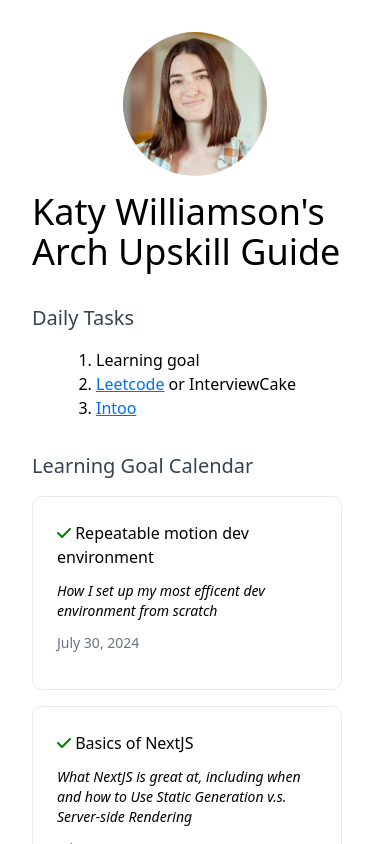
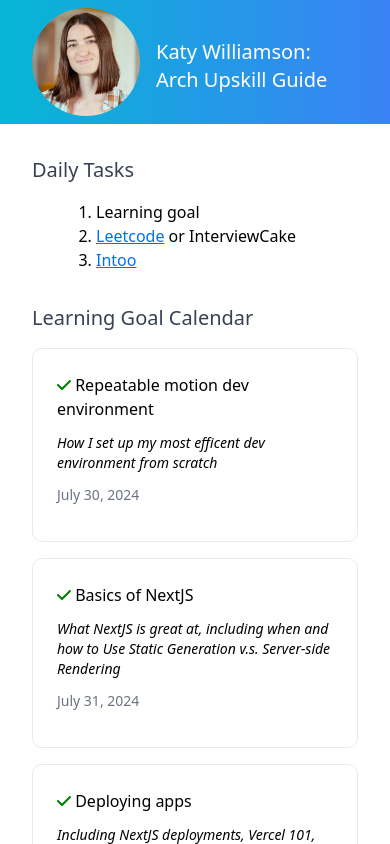
Before and after one commit to kwilliamson34/arch-upskill, a Next.js app: page / in a window 390 px wide. Shown: the top 844 px of the page. Built offline with nearby package versions, Linux system fonts and the light colour scheme.

Commit message:
layout fixes

```diff
--- a/components/calendar-item.tsx
+++ b/components/calendar-item.tsx
@@ -7,14 +7,24 @@ import {
   faQuestion,
 } from "@fortawesome/free-solid-svg-icons";
 import { FontAwesomeIcon } from "@fortawesome/react-fontawesome";
+import clsx from "clsx";
 
-export default function CalendarItem(post: Post) {
+interface Props {
+  post: Post;
+  className: string | undefined;
+}
+
+export default function CalendarItem({ post, className = "" }: Props) {
   if (post.title === "Blank") {
-    return <div className={utilStyles.cardBlank}></div>;
+    return <div className={clsx(utilStyles.cardBlank, className)}></div>;
   }
 
   return (
-    <Link href={`/posts/${post.id}`} key={post.id} className={utilStyles.card}>
+    <Link
+      href={`/posts/${post.id}`}
+      key={post.id}
+      className={clsx(utilStyles.card, className)}
+    >
       <div>
         <FontAwesomeIcon
           icon={
--- a/components/layout.js
+++ b/components/layout.js
@@ -6,12 +6,12 @@ import Link from "next/link";
 import { clsx } from "clsx";
 import Script from "next/script";
 
-const name = "Katy Williamson's Arch Upskill Guide";
+const name = "Katy Williamson: Arch Upskill Guide";
 export const siteTitle = "Katy's Next.js Learning Website";
 
 export default function Layout({ children, home }) {
   return (
-    <div className={clsx(styles.container)}>
+    <>
       <Head>
         <link rel="icon" href="/favicon.ico" />
         <Script src="https://kit.fontawesome.com/b610207085.js" />
@@ -29,21 +29,7 @@ export default function Layout({ children, home }) {
         <meta name="og:title" content={siteTitle} />
         <meta name="twitter:card" content="summary_large_image" />
       </Head>
-      <header className="flex flex-col items-center">
-        {home ? (
-          <>
-            <Image
-              priority
-              src="/images/profile.jpg"
-              className={utilStyles.borderCircle}
-              height={144}
-              width={144}
-              alt=""
-            />
-            <h1 className="text-4xl mt-4">{name}</h1>
-          </>
-        ) : (
-          <>
+      <header className="flex flex-row gap-x-4 items-center px-8 py-2 bg-gradient-to-r from-cyan-500 to-blue-500">
         <Image
           priority
           src="/images/profile.jpg"
@@ -52,14 +38,17 @@ export default function Layout({ children, home }) {
           width={108}
           alt="Katy's face"
         />
-            <h2 className="mt-2">{name}</h2>
-            <div className={styles.backToHome}>
-              <Link href="/">← Back to home</Link>
-            </div>
-          </>
+        <h2 className="mt-2 text-white">{name}</h2>
+        {!home && (
+          <Link
+            href="/"
+            className="bg-white rounded-3xl no-underline text-sm leading-loose ml-auto p-2"
+          >
+            ←<span className="hidden md:inline-block">&nbsp;Back</span>
+          </Link>
         )}
       </header>
-      <main className="mt-8 w-full">{children}</main>
-    </div>
+      <main className={clsx(styles.container, "w-full")}>{children}</main>
+    </>
   );
 }
--- a/pages/index.tsx
+++ b/pages/index.tsx
@@ -44,7 +44,7 @@ export default function Home({ allPosts }) {
         <h2 className="container mb-4">Learning Goal Calendar</h2>
         <div className="grid grid-cols-1 lg:grid-cols-5">
           {allPosts.map((post) => (
-            <CalendarItem {...post} key={post.id} />
+            <CalendarItem post={post} key={post.id} className="mb-4 lg:mr-4" />
           ))}
         </div>
       </section>
--- a/styles/global.css
+++ b/styles/global.css
@@ -26,7 +26,7 @@
 html,
 body {
   padding: 0;
-  margin: auto;
+  margin: 0;
   max-width: 1200px;
 }
 
--- a/styles/layout.module.css
+++ b/styles/layout.module.css
@@ -1,7 +1,5 @@
 .container {
-  min-height: 100vh;
   padding: 2rem;
   display: flex;
   flex-direction: column;
-  align-items: center;
 }
--- a/styles/utils.module.css
+++ b/styles/utils.module.css
@@ -38,8 +38,6 @@
   border: 1px solid #eaeaea;
   border-radius: 10px;
   transition: color 0.15s ease, border-color 0.15s ease;
-  @apply mr-4;
-  @apply mb-4;
 }
 
 .cardBlank {
```
Lines whose indentation alone changed are shown as unchanged.
